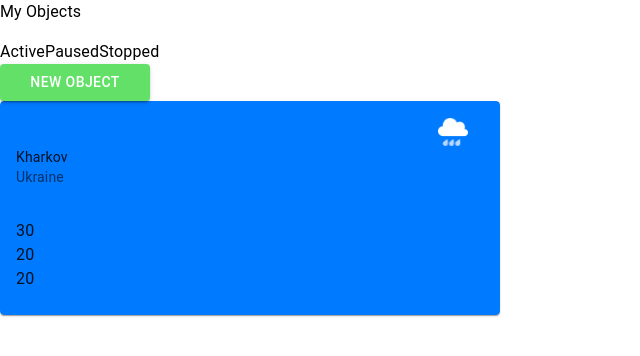
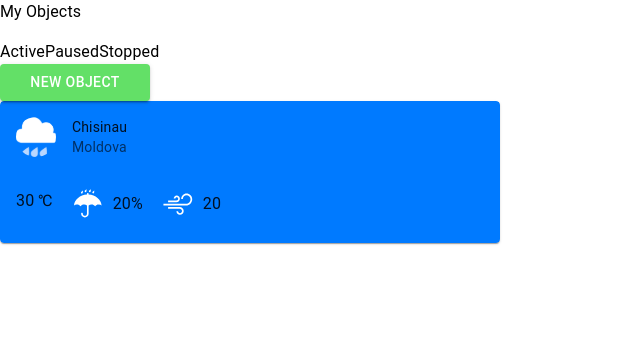
Before and after one commit to reutki/weather-app, a Next.js app: page / in a window 1280 px wide. Shown: the top 356 px of the page, without its empty margins (0-640 px from the left). Built offline with nearby package versions, Linux system fonts and the light colour scheme.

Commit message:
added bottom details for objects

```diff
--- a/components/CityTab/index.tsx
+++ b/components/CityTab/index.tsx
@@ -12,13 +12,7 @@ import {
 import Image from "next/image";
 import React, { FC } from "react";
 import { Props } from "./city.d";
-import {
-  CityTabStyle,
-  CardContentTop,
-  CityData,
-  PaperWrapper,
-  IconWrapper,
-} from "./styled";
+import { PaperWrapper, IconWrapper, RainProbability, Wind } from "./styled";
 export const CityTab: React.FC<Props> = ({
   name,
   address,
@@ -34,22 +28,34 @@ export const CityTab: React.FC<Props> = ({
           <CardHeader
             title={name}
             subheader={address}
-            avatar={
+            avatar={<Avatar src={icon} variant="circular" />}
+          />
+          <CardContent>
+            <Typography> {temperature} &#8451;</Typography>
+            <RainProbability>
               <IconWrapper>
                 <Image
-                  src={icon}
-                  alt="icon"
-                  width={10}
-                  height={10}
+                  src="/SVG/umbrella.svg"
+                  alt="umbrella"
+                  width={100}
+                  height={100}
                   layout="responsive"
                 />
               </IconWrapper>
-            }
-          />
-          <CardContent>
-            <Typography>{temperature}</Typography>
-            <Typography>{rainProb}</Typography>
-            <Typography>{wind}</Typography>
+              <Typography>{rainProb}%</Typography>
+            </RainProbability>
+            <Wind>
+              <IconWrapper>
+                <Image
+                  src="/SVG/wind.svg"
+                  alt="umbrella"
+                  width={100}
+                  height={100}
+                  layout="responsive"
+                />
+              </IconWrapper>
+              <Typography>{wind}</Typography>
+            </Wind>
           </CardContent>
         </Paper>
       </PaperWrapper>
--- a/components/CityTab/styled.ts
+++ b/components/CityTab/styled.ts
@@ -1,38 +1,32 @@
 import styled from "@emotion/styled";
-
-export const CityTabStyle = styled.div`
-  display: grid;
-  margin: 0 auto;
-`;
-export const CardContentTop = styled.div`
-  display: flex;
-  margin-bottom: 20px;
-`;
-export const CityData = styled.div`
-  display: grid;
-`;
 
 export const PaperWrapper = styled.div`
   .MuiPaper-root {
     background-color: #007aff;
-    .MuiCardHeader-root {
-      display: grid;
-      align-content: center;
-    }
-    .MuiCardHeader-avatar {
-      justify-self: end;
-      display: grid;
-      width: max-content;
-    }
-    .MuiCardHeader-content {
-      justify-self: start;
-      display: grid;
-      width: max-content;
-    }
+  }
+  .MuiCardHeader-root {
+    display: grid;
+    grid-template-columns: max-content max-content;
+  }
+  .MuiCardContent-root {
+    display: grid;
+    grid-template-columns: max-content max-content max-content;
+    column-gap: 20px;
   }
 `;
 export const IconWrapper = styled.div`
   display: grid;
   width: 30px;
-  max-width: 100px;
 `;
+export const RainProbability = styled.div`
+  display: grid;
+  grid-template-columns: max-content max-content;
+  column-gap: 10px;
+  align-items: center;
+`;
+export const Wind = styled.div`
+  display: grid;
+  grid-template-columns: max-content max-content;
+  column-gap: 10px;
+  align-items: center;
+`;
--- a/components/StartScreen/index.tsx
+++ b/components/StartScreen/index.tsx
@@ -17,8 +17,8 @@ export default function StartScreen() {
         </Button>
       </ObjectsData>
       <CityTab
-        name="Kharkov"
-        address="Ukraine"
+        name="Chisinau"
+        address="Moldova"
         icon="/SVG/rainy.svg"
         rainProb={20}
         wind={20}
```
Also changed, not shown: public/SVG/umbrella.svg (added), public/SVG/wind.svg (added).
